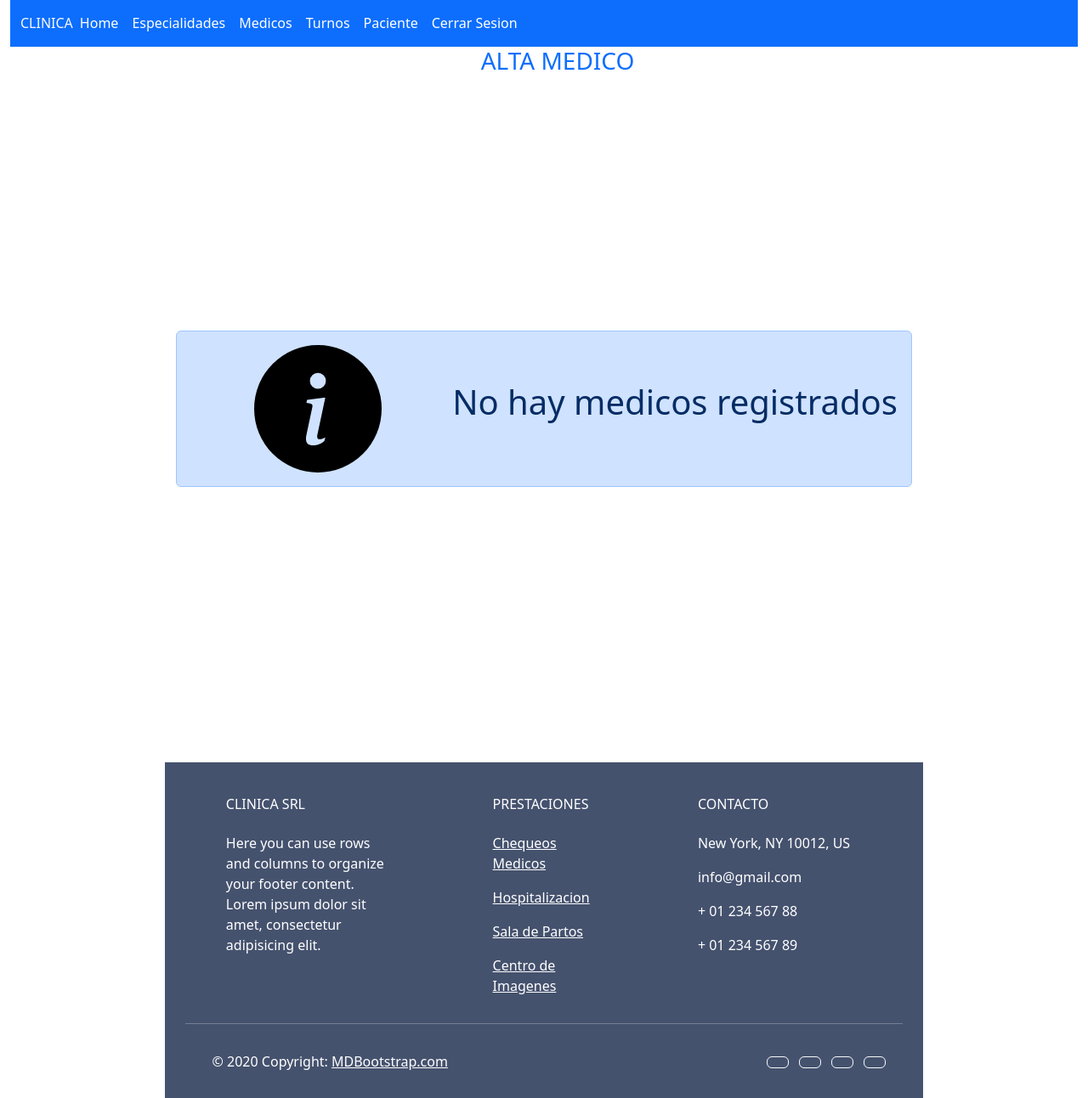
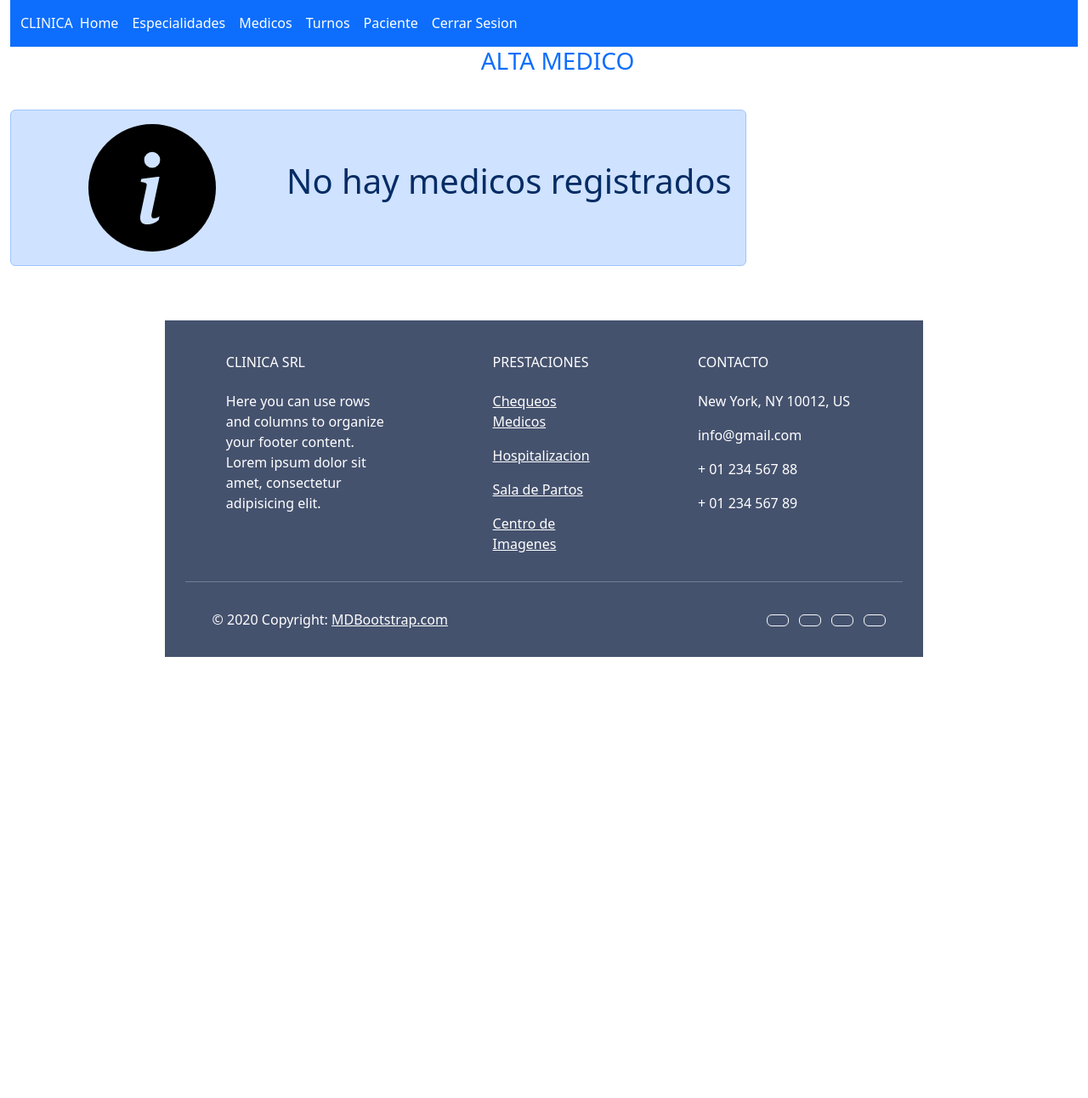
Before and after one commit to julioemansilla/clinica23655, a Django app: page /medicos/ in a window 1280 px wide. Shown: the part 60-1352 px from the top of the page at 85% size. After the commit the page ends 833 px from the top, so only its background shows below. Run offline with Django 4.2, Linux system fonts and the light colour scheme; the visitor is signed in with stand-in values (Sample User, id 1); data that the repository does not hold is empty.

Commit message:
Se arregla el front de medicos

```diff
--- a/clinica23655/core/static/core/css/medicos.css
+++ b/clinica23655/core/static/core/css/medicos.css
@@ -4,7 +4,7 @@
     width: 80%;
     margin: 5% 10%;
     height: 45rem;
-    /* background-color: red; */
+    background-color: red;
     justify-content: space-around;
     align-items: center;
 }
--- a/clinica23655/core/templates/core/medicos.html
+++ b/clinica23655/core/templates/core/medicos.html
@@ -13,7 +13,7 @@
         <li><h3><a href="{% url 'alta_medico' %}">ALTA MEDICO</a></h3></li>
     </ul>
 </div>
-<div class="content d-flex gap-4 my-3 menu_medicos">
+<div class="content d-flex gap-4 my-3 ">
 
     {% if medicos.count == 0 %}
     <div class="alert alert-primary d-flex align-items-center" role="alert">
@@ -36,7 +36,7 @@
                     <strong>{{medico.nombre|upper}} {{medico.apellido|upper}}</strong>
                 </p>
                 <p class="card-text">
-                    Especialidad: <strong>{{medico.doctor_especialidades}}
+                    Especialidad: <strong>{{medico.doctor_especialidades}}</strong>
                         <ul>
                             {% for especialidad in medico.especialidades.all %}
                                 <li>{{ especialidad.nombre }}</li>
```
